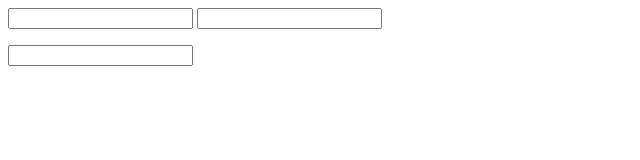
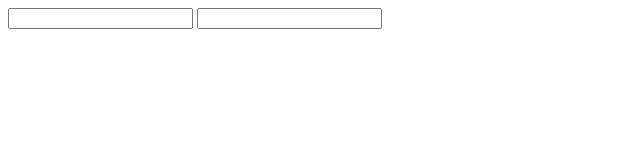
Before and after one commit to jesiqueira/gitFlow, a plain HTML site: page index.html in a window 1280 px wide. Shown: the whole page, without its empty margins (0-640 px from the left). Drawn offline with Linux system fonts and the light colour scheme.

Commit message:
modificado index

```diff
--- a/index.html
+++ b/index.html
@@ -1,6 +1,4 @@
 <form action="">
     <input type="text" name="nome_cliente">
     <input type="text" name="email_cliente">
-</form><form action="">
-    <input type="text" name="email_cliente">
 </form>
```
